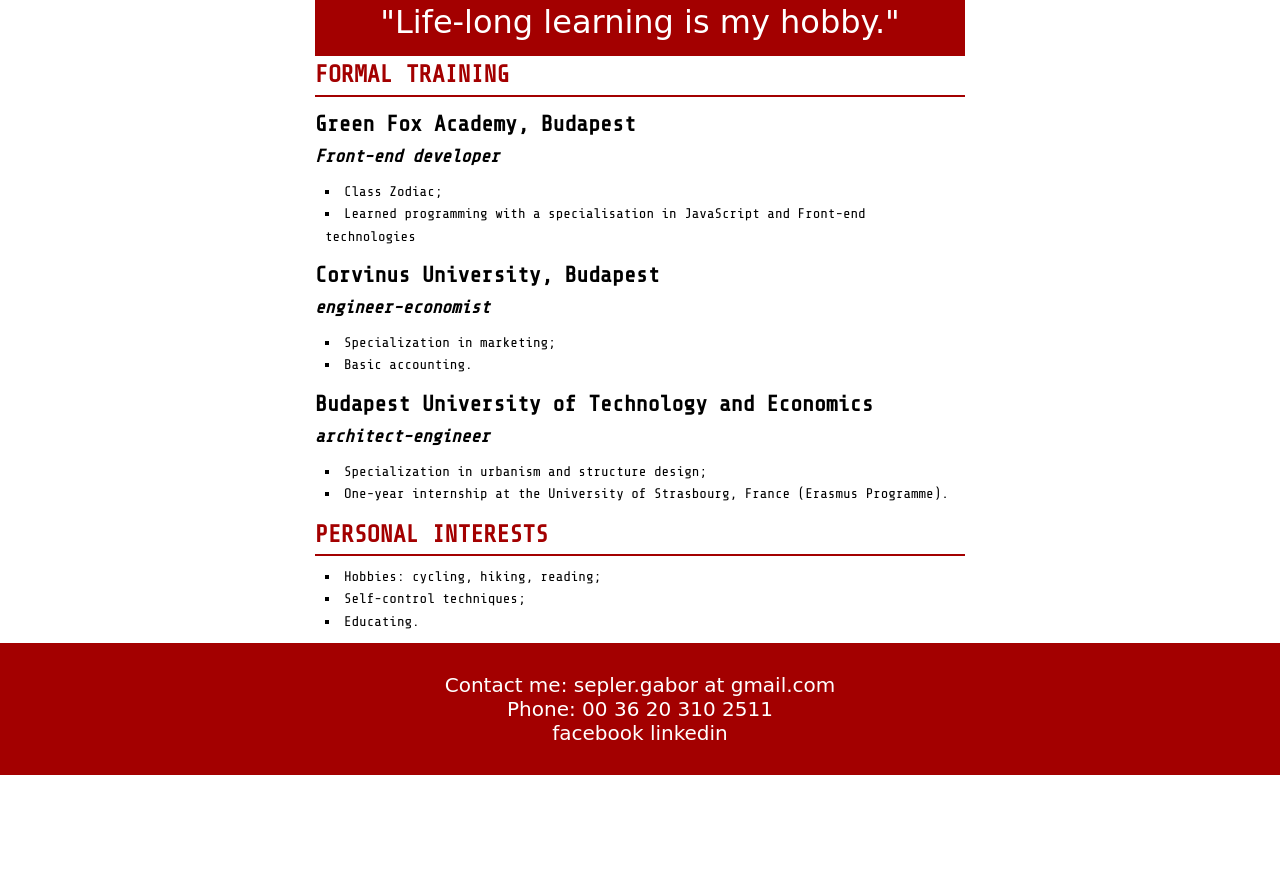
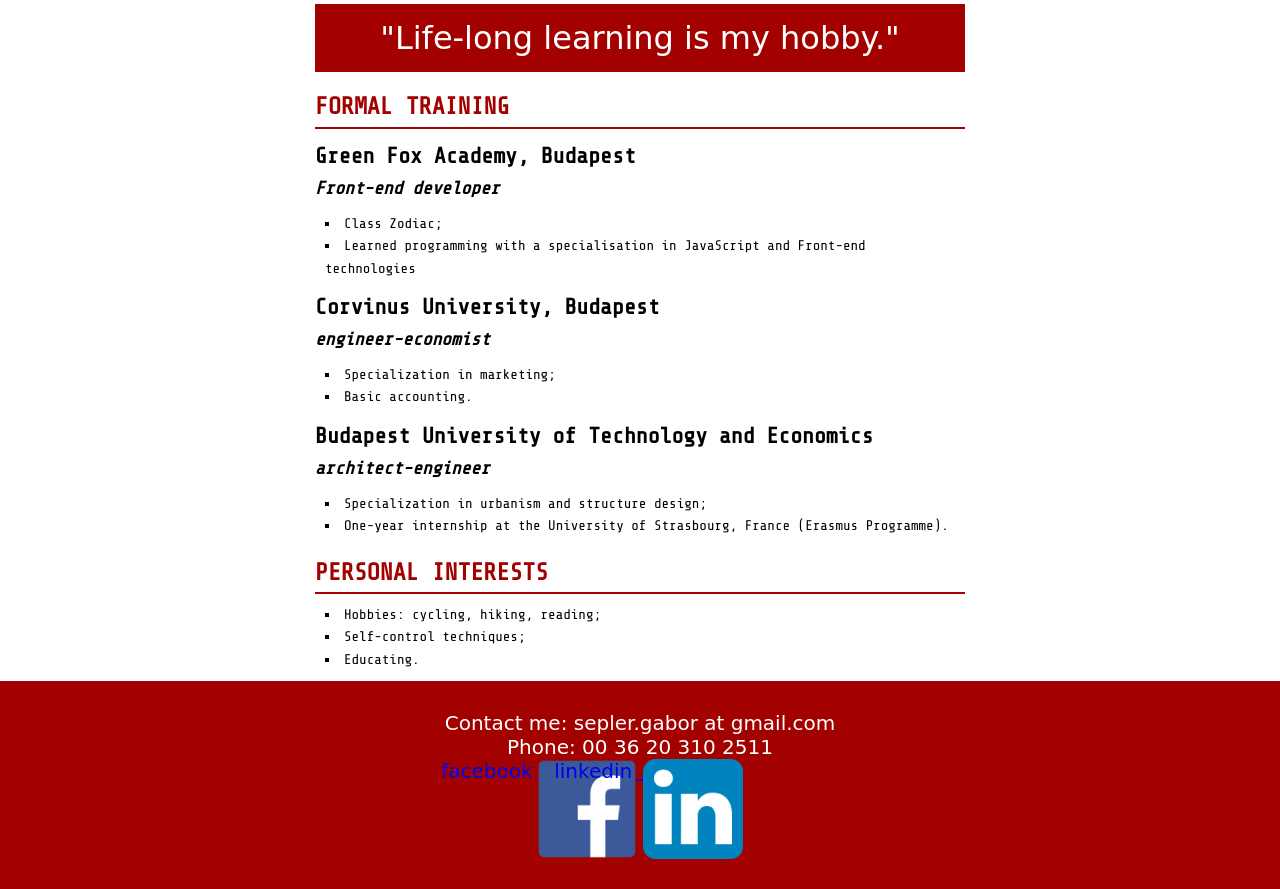
Before and after one commit to sepgab/sepgab.github.io, a plain HTML site: page index.html in a window 1280 px wide. Shown: the part 1304-2193 px from the top of the page. Before the commit the page ends 2079 px from the top, so only its background shows below. Drawn offline with nearby package versions, Linux system fonts and the light colour scheme; a web font is replaced by a local one.

Commit message:
Social icons added

```diff
--- a/index.html
+++ b/index.html
@@ -77,7 +77,7 @@
   <footer>
     <p>Contact me: sepler.gabor at gmail.com</p>
     <p>Phone: 00 36 20 310 2511</p>
-    <p><span id=fb>facebook</span>   <span id=li>linkedin</span>
+    <p><a href='https://www.facebook.com/sepler.gabor' title='facebook'> <span id='fb'>facebook</span> <a href='https://www.linkedin.com/in/gabor-sepler-79312b29/' title='linkedin'> <span id='li'>linkedin</span>
   </footer>
 </body>
 </html>
--- a/style.css
+++ b/style.css
@@ -4,7 +4,7 @@
 }
 
 body {
-  background-image: url(sepgab.github.io/sg_header.JPG);
+  background-image: url(sg_header.JPG);
   background-size: 100% auto;
   background-repeat: no-repeat;
 }
@@ -69,6 +69,7 @@ h3 {
   text-transform: uppercase;
   font-size: 24px;
   border-bottom: 2px solid #a30000;
+  margin-top: 16px;
   color: #a30000;
 }
 
@@ -114,5 +115,26 @@ text-align: center;
 }
 
 #fb {
-  background-image: url('fb.svg');
+  display:inline-block;
+  width: 100px;
+  height: 100px;
+  background-image: url('fb.png');
+  background-size: cover;
 }
+
+#li {
+  display:inline-block;
+  width: 100px;
+  height: 100px;
+  background-image: url('li.png');
+  background-size: cover;
+}
+
+footer a {
+  text-indent: -200%;
+}
+
+footer a:hover {
+  padding-right: 5px;
+  padding-top: -5px;
+}
```
Also changed, not shown: fb.png (renamed from fb.svg.png), 2 other files.
